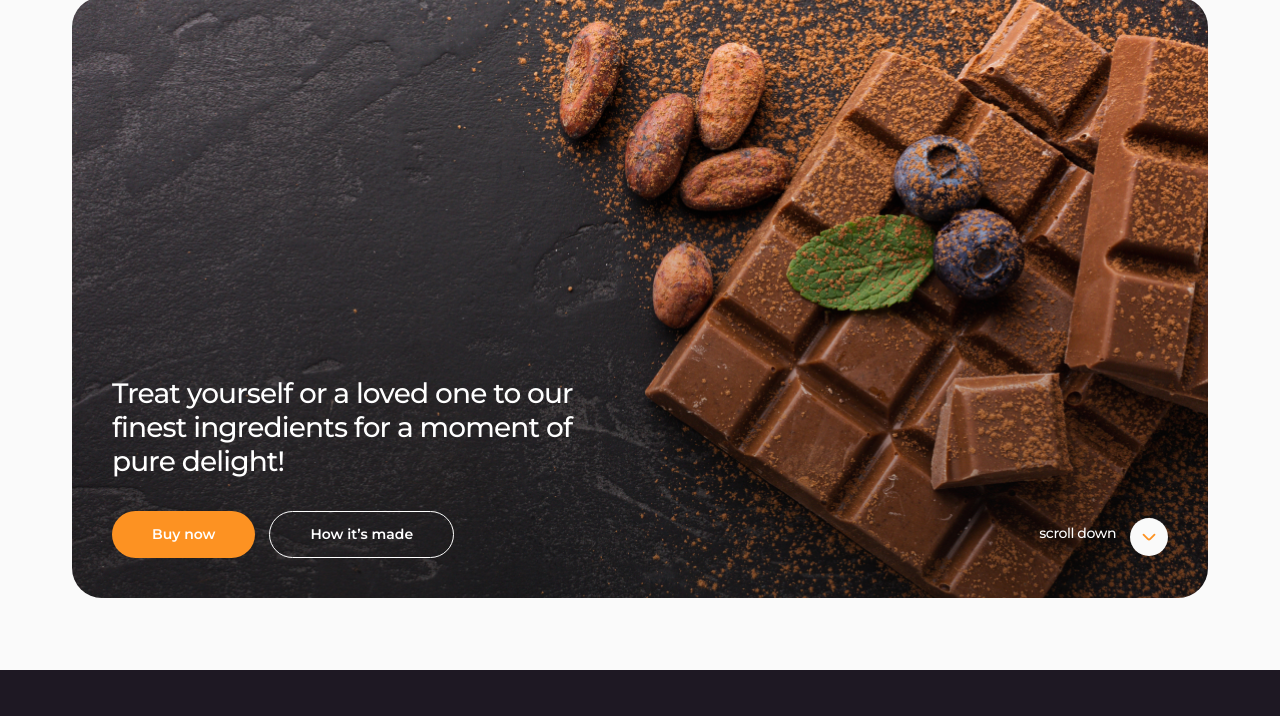
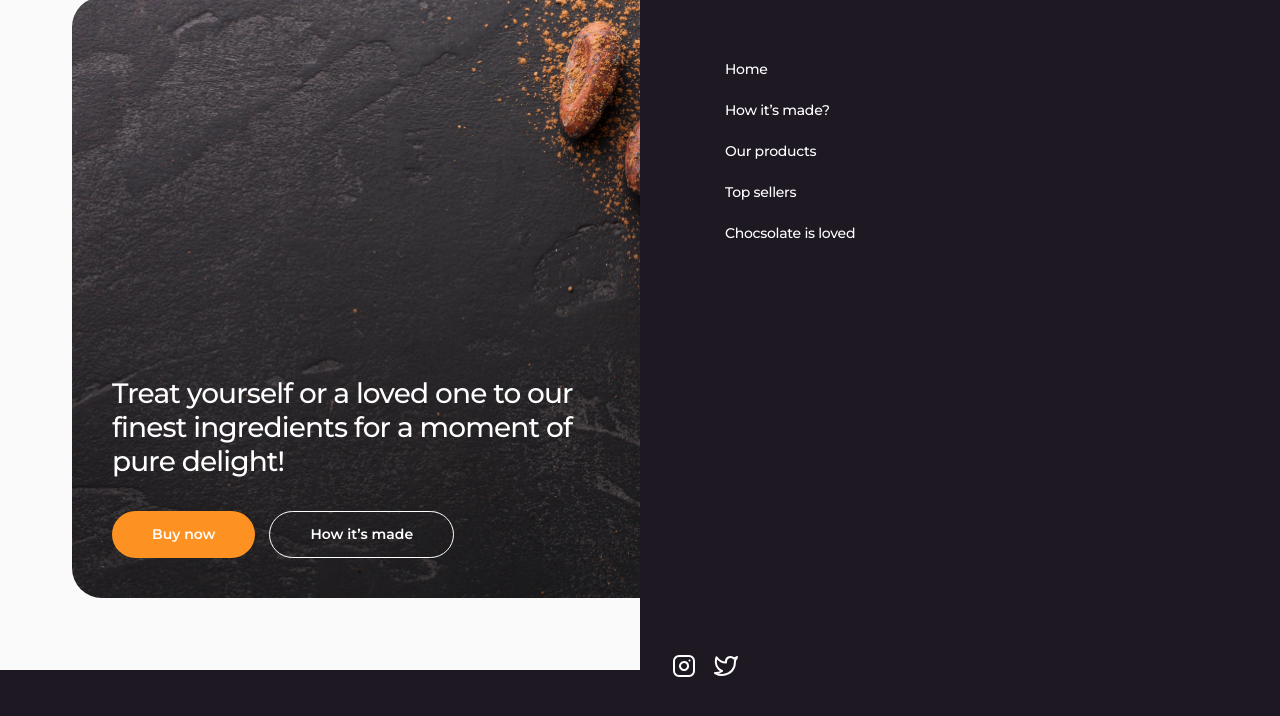
Before and after one commit to Me1nychuk/Chocolate_Market, a plain HTML site: page index.html in a window 1280 px wide. Shown: the part 95-811 px from the top of the page. Drawn offline with nearby package versions, Linux system fonts and the light colour scheme.

Commit message:
Add js for menu.

```diff
--- a/css/styles.css
+++ b/css/styles.css
@@ -832,6 +832,58 @@ fieldset {
 }
 /* END Footer */
 
+/* Menu */
+.menu {
+  position: fixed;
+  inset: 0;
+  height: 100%;
+  width: 50%;
+  top: 0;
+  left: 50%;
+  background: var(--c-background);
+  opacity: 1;
+  visibility: visible;
+  transform: translateX(0);
+  transition: opacity 100ms ease-in-out, visibility 150ms ease-in-out,
+    transform 150ms ease-in-out;
+}
+
+.menu.is-hidden {
+  transform: translateX(100%);
+}
+.menu .modal-close {
+  fill: #fafafa;
+}
+.menu-list {
+  margin-top: 156px;
+  margin-left: 85px;
+  display: flex;
+  flex-direction: column;
+  gap: 24px;
+}
+.menu-link,
+.menu-link:visited {
+  color: #fff;
+  font-size: 14px;
+  font-weight: 500;
+  line-height: 1.14;
+  letter-spacing: -0.02em;
+  transition: color 0.3s;
+}
+.menu-link:hover {
+  color: var(--c-brand);
+}
+
+.menu-icons {
+  position: absolute;
+  left: 32px;
+  bottom: 24px;
+  display: flex;
+  gap: 18px;
+}
+
+/* END Menu */
+
 /* Form */
 .backdrop {
   position: fixed;
--- a/index.html
+++ b/index.html
@@ -59,7 +59,7 @@
               </svg>
             </a>
           </div>
-          <button class="header-menu-btn menu-toggle">
+          <button class="header-menu-btn menu-toggle" data-menu-open>
             <svg class="menu-toggle-icon" width="32" height="32">
               <use href="./images/icons.svg#icon-menu"></use>
             </svg>
@@ -771,6 +771,7 @@
         </div>
       </section>
     </main>
+    <!-- Footer -->
     <footer>
       <section class="section footer">
         <div class="container">
@@ -822,13 +823,51 @@
                 <a class="footer-link" href="#">Top sellers</a>
               </li>
               <li>
-                <a class="footer-link" href="#">Chocolate is loved</a>
+                <a class="footer-link" href="#">Chocsolate is loved</a>
               </li>
             </ul>
           </div>
         </div>
       </section>
     </footer>
+
+    <!-- Menu window -->
+    <div class="menu" data-menu>
+      <button class="modal-close" type="button" data-menu-close>
+        <svg class="modal-close-icon" width="24" height="24">
+          <use href="./images/form-icons.svg#icon-cross"></use>
+        </svg>
+      </button>
+      <ul class="menu-list">
+        <li class="menu-list-item">
+          <a class="menu-link" href="#">Home</a>
+        </li>
+        <li class="menu-list-item">
+          <a class="menu-link" href="#">How it’s made?</a>
+        </li>
+        <li class="menu-list-item">
+          <a class="menu-link" href="#">Our products</a>
+        </li>
+        <li class="menu-list-item">
+          <a class="menu-link" href="#">Top sellers</a>
+        </li>
+        <li class="menu-list-item">
+          <a class="menu-link" href="#">Chocsolate is loved</a>
+        </li>
+      </ul>
+      <div class="menu-icons">
+        <a class="footer-socials-link" href="#" target="_blank">
+          <svg width="24" height="24">
+            <use href="./images/icons.svg#icon-instagram"></use>
+          </svg>
+        </a>
+        <a class="footer-socials-link" href="#" target="_blank">
+          <svg width="24" height="24">
+            <use href="./images/icons.svg#icon-twitter"></use>
+          </svg>
+        </a>
+      </div>
+    </div>
 
     <!-- Form -->
     <div class="backdrop is-hidden" data-modal>
--- a/js/modal.js
+++ b/js/modal.js
@@ -3,12 +3,28 @@
     openModalBtn: document.querySelector('[data-modal-open]'),
     closeModalBtn: document.querySelector('[data-modal-close]'),
     modal: document.querySelector('[data-modal]'),
+
   };
 
   refs.openModalBtn.addEventListener('click', toggleModal);
   refs.closeModalBtn.addEventListener('click', toggleModal);
 
+
   function toggleModal() {
     refs.modal.classList.toggle('is-hidden');
   }
+
 })();
+
+(() => {
+  const refs = {
+    openMenuBtn: document.querySelector('[data-menu-open]'),
+    closeMenuBtn: document.querySelector('[data-menu-close]'),
+    menu: document.querySelector('[data-menu]'),
+  };
+  refs.openMenuBtn.addEventListener('click', toggleMenu);
+  refs.closeMenuBtn.addEventListener('click', toggleMenu);
+   function toggleMenu() {
+    refs.menu.classList.toggle('is-hidden');
+  }
+})();
```
